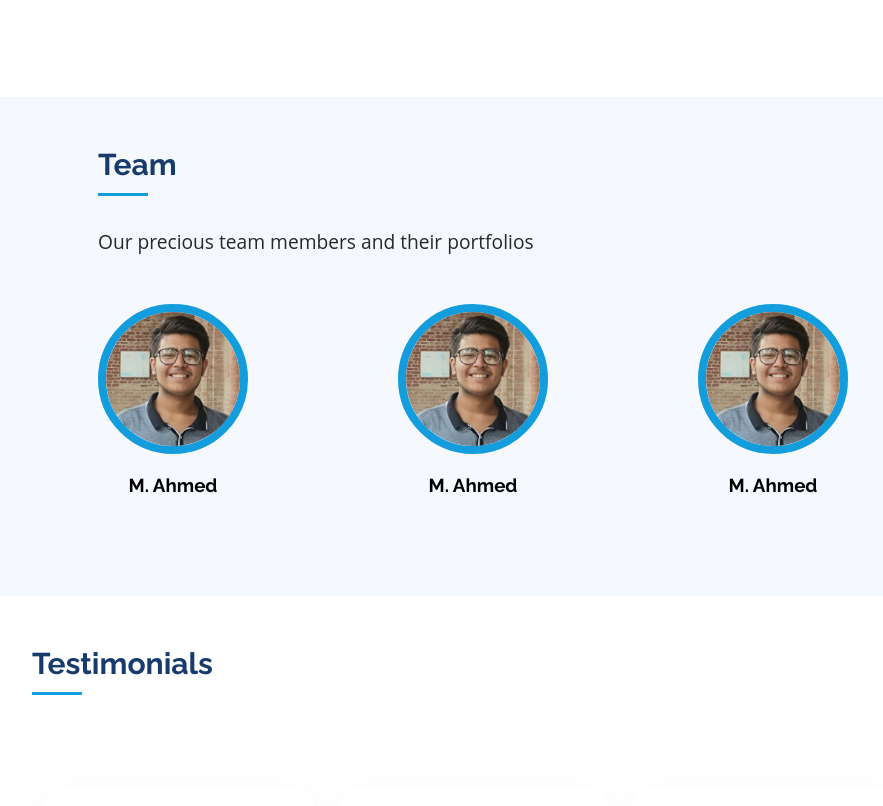
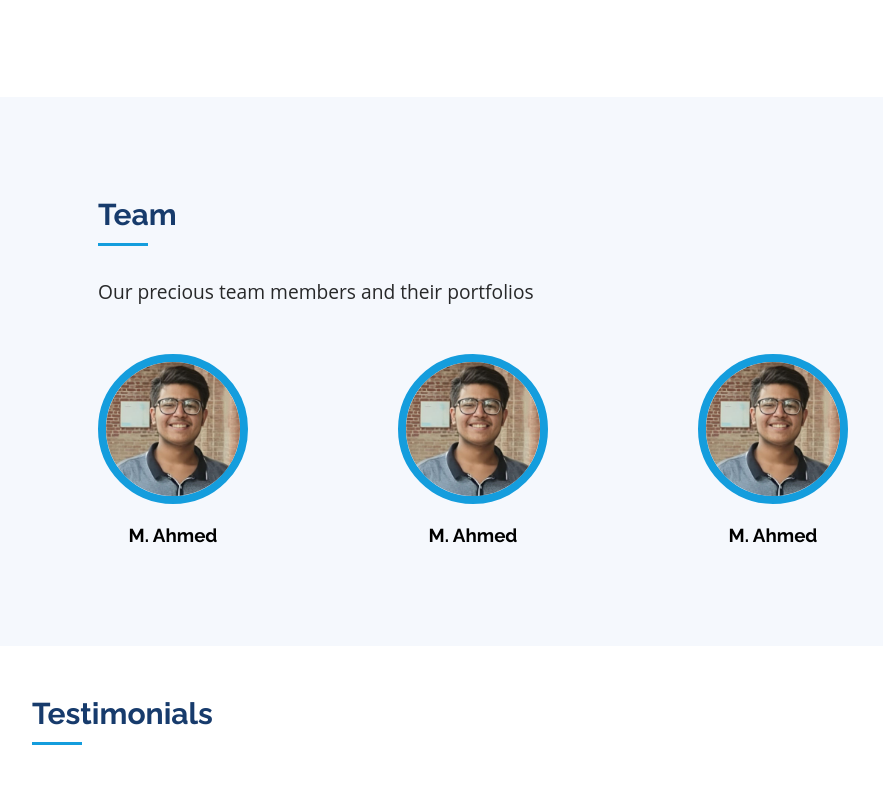
Before and after one commit to ahmed0310/decthon, a website: page index.html in a window 1280 px wide. Shown: the part 1234-2040 px from the top of the page, without its empty margins (317-1200 px from the left). Drawn offline with nearby package versions, Linux system fonts and the light colour scheme.

Commit message:
dont even know

```diff
--- a/assets/css/style.css
+++ b/assets/css/style.css
@@ -298,8 +298,9 @@ section {
 .wave2 {
   background: #f5f8fd;
   visibility: hidden;
-  padding: 50px 0 100px 0;
+  padding: 100px 0;
 }
+
 .show1 {
   visibility: visible;
   opacity: 0;
```
